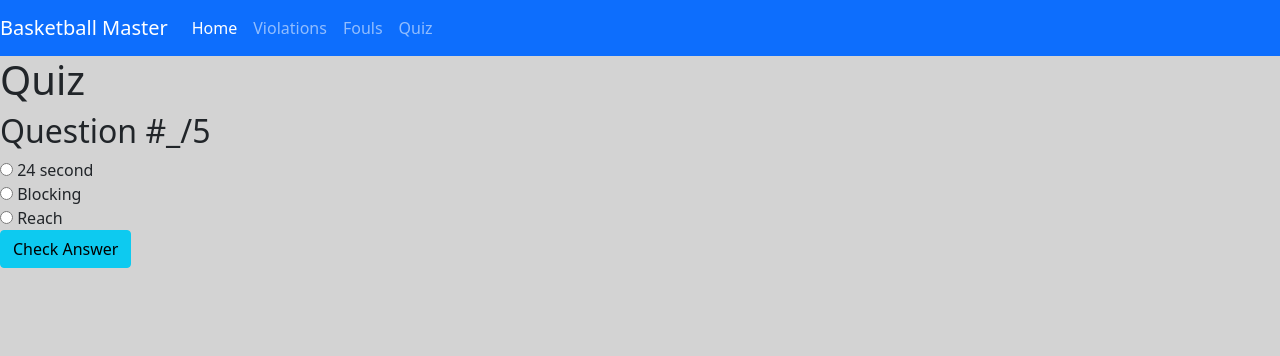
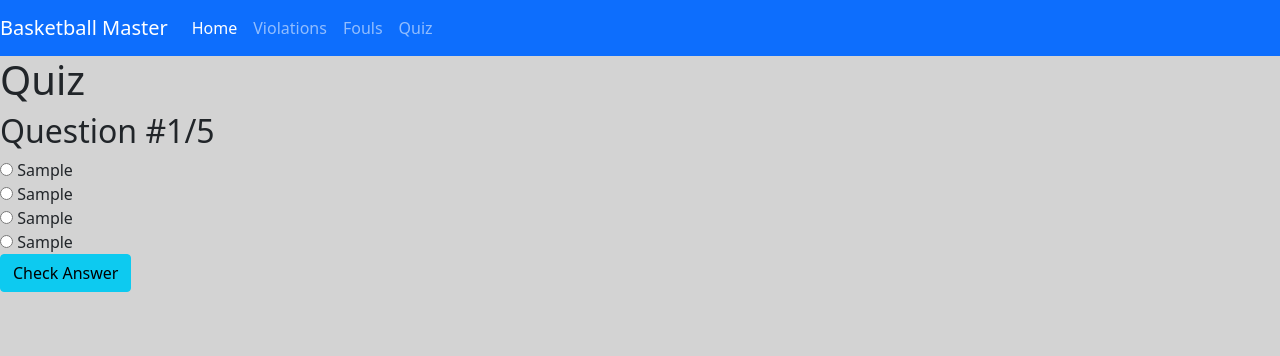
Before and after one commit to LeoLuo0320/UI-Project, a Flask app: template templates/quiz.html in a window 1280 px wide. Shown: the top 356 px of the page. Run offline with Flask 2, Linux system fonts and the light colour scheme; the template is opened without the code that fills it: most values are stand-ins (such as "Sample title", 1, 10 or a date in 2020); some libraries are stand-ins or nearby versions.

Commit message:
Dynamically loaded quiz questions

```diff
--- a/server.py
+++ b/server.py
@@ -3,6 +3,18 @@ from flask import render_template
 from flask import Response, request, jsonify
 app = Flask(__name__)
 
+quiz_questions = {
+    "1":{
+        "quiz_id" : "1",
+        "op1" : "24-second violation",
+        "op2" : "8-second violation",
+        "op3" : "Reach-In foul",
+        "op4" : "No violation/foul",
+        "ans" : "8-second violation",
+        "vid" : "",
+        "next_lesson" : "end"
+    }
+}
 
 # ROUTES
 @app.route('/')
@@ -17,9 +29,10 @@ def violations():
 def fouls():
     return render_template("fouls.html")
 
-@app.route("/quiz")
-def quiz():
-    return render_template("quiz.html")
+@app.route("/quiz/<quiz_id>")
+def quiz(quiz_id):
+    question = quiz_questions[quiz_id]
+    return render_template("quiz.html", question = question)
 
 
 if __name__ == '__main__':
--- a/templates/layout.html
+++ b/templates/layout.html
@@ -33,7 +33,7 @@
           <a class="nav-item nav-link active" href="/">Home </a>
           <a class="nav-item nav-link" href="/violations">Violations</a>
           <a class="nav-item nav-link" href="/fouls">Fouls</a>
-          <a class="nav-item nav-link" href="/quiz">Quiz</a>
+          <a class="nav-item nav-link" href="/quiz/1">Quiz</a>
         </div>
       </div>
     </nav>
--- a/templates/quiz.html
+++ b/templates/quiz.html
@@ -1,20 +1,24 @@
 {% extends "layout.html" %}
 {% block content %}
+<script type="text/javascript">
+  let question = {{question|tojson}}
+</script>
 <div>
     <h1>Quiz</h1>
 </div>
 <div>
-  <h2>Question #_/5</h2>
+  <h2>Question #{{question.quiz_id}}/5</h2>
 
   <form>
-    <input type="radio" id="24-second" name="ans" value="HTML">
-    <label for="24-second">24 second</label><br>
-    <input type="radio" id="Blocking" name="ans" value="CSS">
-    <label for="Blocking">Blocking</label><br>
-    <input type="radio" id="Reach" name="ans" value="JavaScript">
-    <label for="Reach">Reach</label>
+    <input type="radio" id={{question.op1}} name="ans" value={{question.op1}}>
+    <label for={{question.op1}}>{{question.op1}}</label><br>
+    <input type="radio" id={{question.op2}} name="ans" value={{question.op2}}>
+    <label for={{question.op2}}>{{question.op2}}</label><br>
+    <input type="radio" id={{question.op3}} name="ans" value={{question.op3}}>
+    <label for={{question.op3}}>{{question.op3}}</label><br>
+    <input type="radio" id={{question.op4}} name="ans" value={{question.op4}}>
+    <label for={{question.op4}}>{{question.op4}}</label>
   </form>
-
   <button class="btn btn-info">Check Answer</button>
 </div>
 {% endblock %}
--- a/templates/welcome.html
+++ b/templates/welcome.html
@@ -18,7 +18,7 @@
                     <button class="btn btn-info"><a href="/fouls">Learn Fouls</a></button>
                 </div>
                 <div class="col-4">
-                    <button class="btn btn-info"><a href="/quiz">Take A Quiz</a></button>
+                    <button class="btn btn-info"><a href="/quiz/1">Take A Quiz</a></button>
                 </div>
             </div>
         </div>
```
